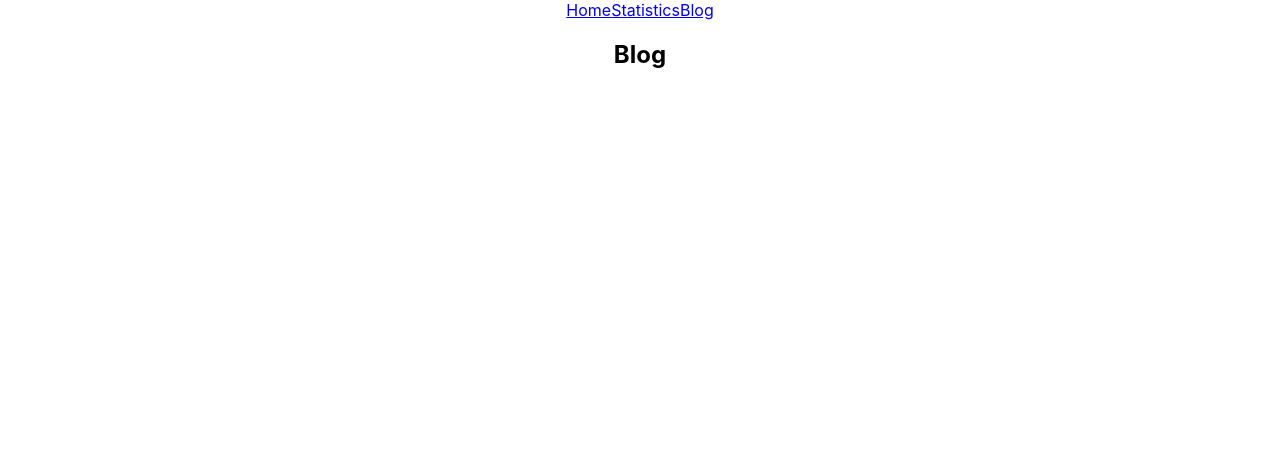
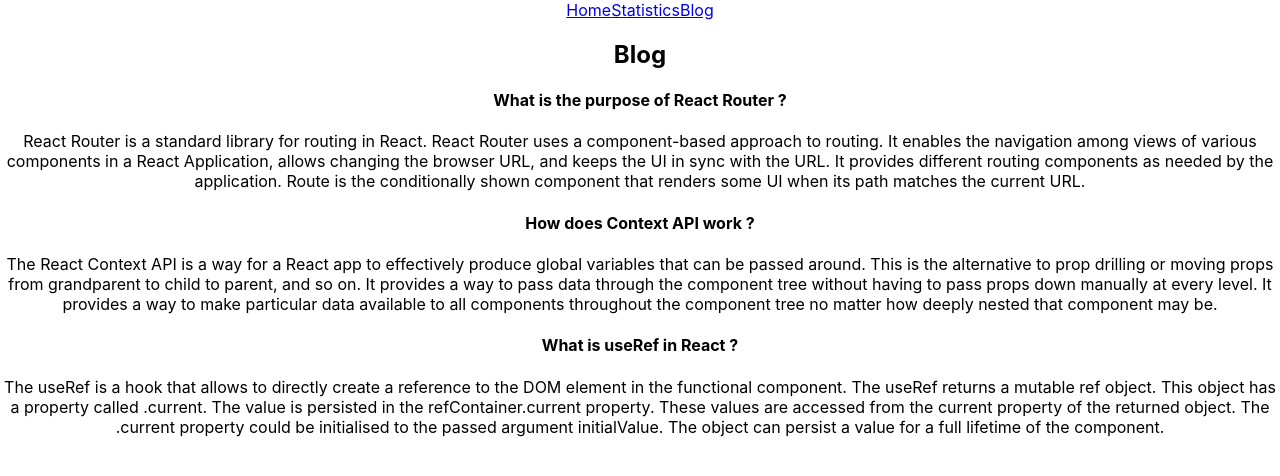
Before and after one commit to AsifKhan-27/assignment-9, a React (Create React App) app: page /blog in a window 1280 px wide. Shown: the top 476 px of the page. Built offline with nearby package versions, Linux system fonts and the light colour scheme.

Commit message:
added answers to blog page

```diff
--- a/src/components/Blog/Blog.js
+++ b/src/components/Blog/Blog.js
@@ -4,6 +4,18 @@ const Blog = () => {
     return (
         <div>
             <h2>Blog</h2>
+            <h4>What is the purpose of React Router ?</h4>
+            <p>
+                React Router is a standard library for routing in React. React Router uses a component-based approach to routing. It enables the navigation among views of various components in a React Application, allows changing the browser URL, and keeps the UI in sync with the URL. It provides different routing components as needed by the application. Route is the conditionally shown component that renders some UI when its path matches the current URL.
+            </p>
+            <h4>How does Context API work ?</h4>
+            <p>
+                The React Context API is a way for a React app to effectively produce global variables that can be passed around. This is the alternative to prop drilling or moving props from grandparent to child to parent, and so on. It provides a way to pass data through the component tree without having to pass props down manually at every level. It provides a way to make particular data available to all components throughout the component tree no matter how deeply nested that component may be.
+            </p>
+            <h4>What is useRef in React ?</h4>
+            <p>
+                The useRef is a hook that allows to directly create a reference to the DOM element in the functional component. The useRef returns a mutable ref object. This object has a property called .current. The value is persisted in the refContainer.current property. These values are accessed from the current property of the returned object. The .current property could be initialised to the passed argument initialValue. The object can persist a value for a full lifetime of the component.
+            </p>
         </div>
     );
 };
```
